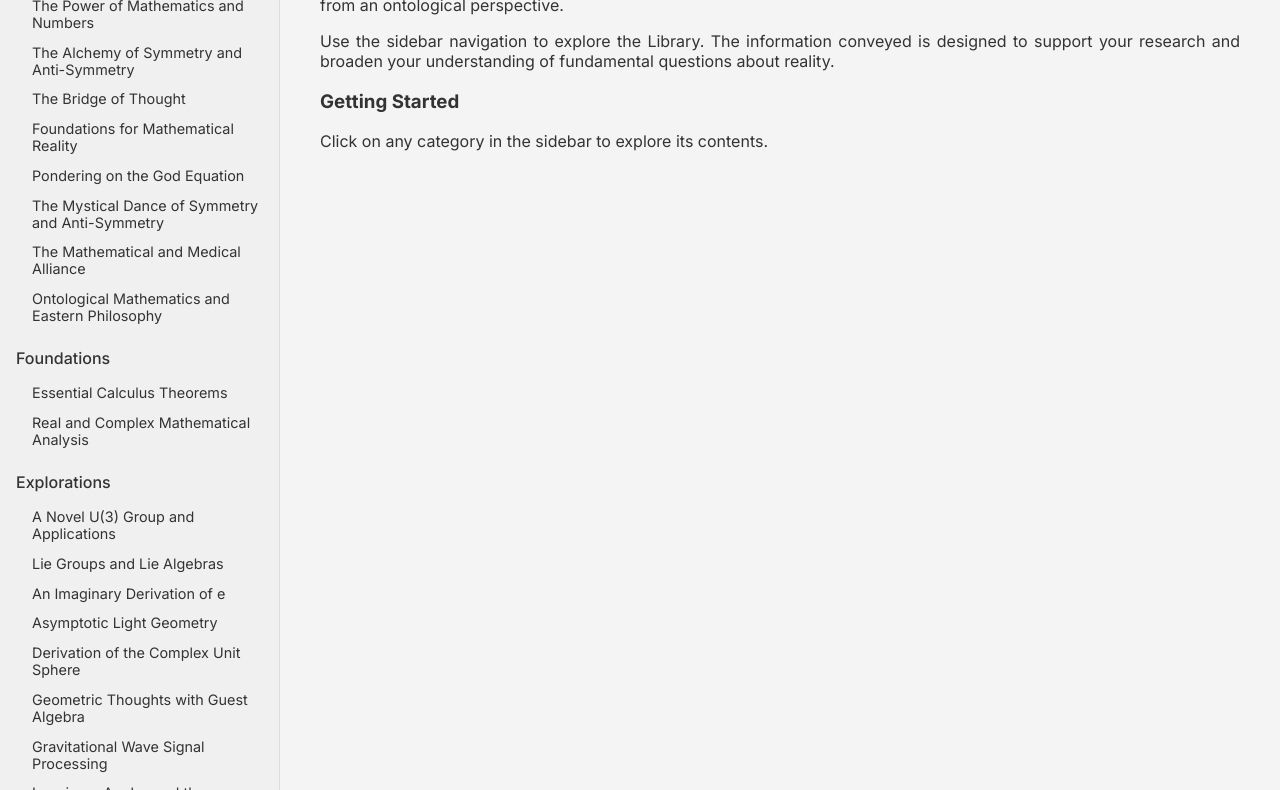
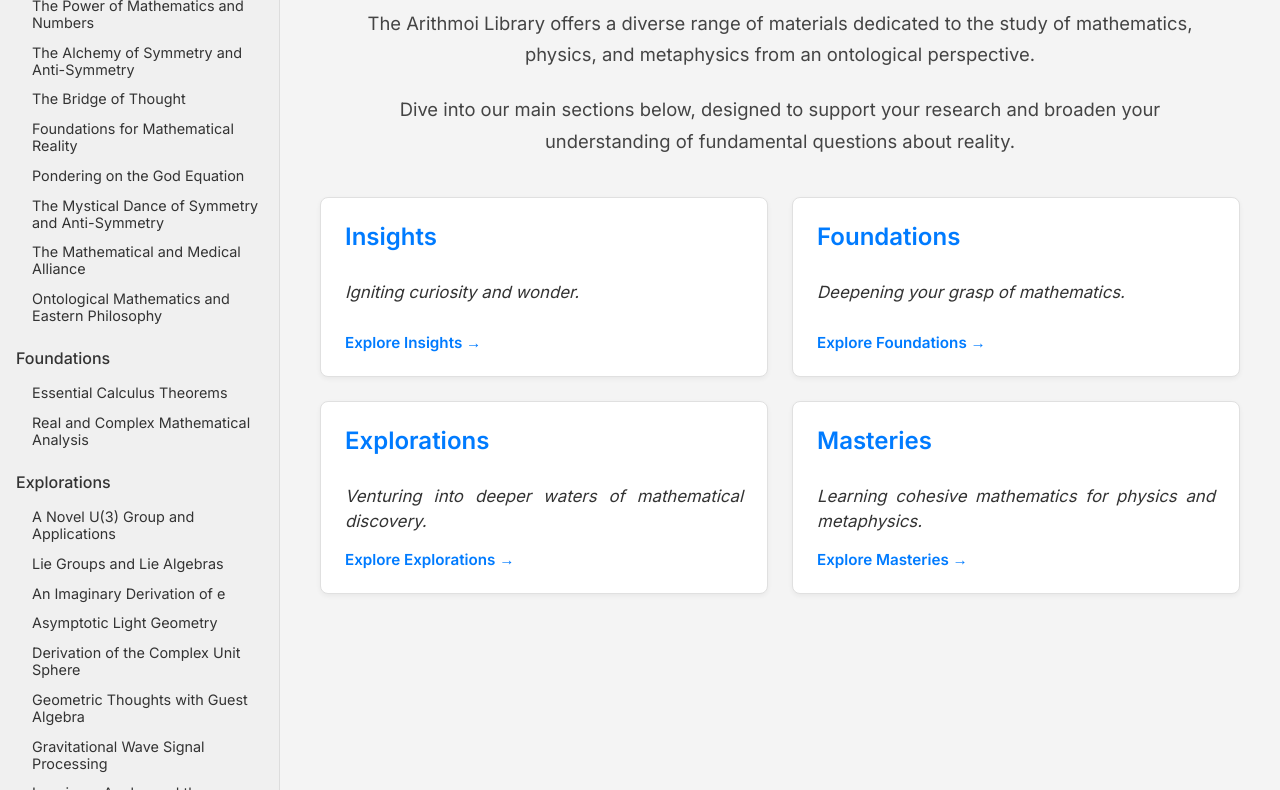
Before and after one commit to arithmoi/library, an Astro site: page /library in a window 1280 px wide. Shown: the part 220-1010 px from the top of the page. Built offline with nearby package versions, Linux system fonts and the light colour scheme; Astro itself is replaced by a stand-in of ours.

Commit message:
library update ui sections

```diff
--- a/src/pages/library/index.astro
+++ b/src/pages/library/index.astro
@@ -1,44 +1,112 @@
 ---
 import Layout from '../../layouts/Layout.astro';
+
+const ctaSections = [
+  { href: '/library/insights/', text: 'Igniting curiosity and wonder.', title: 'Insights' },
+  { href: '/library/foundations/', text: 'Deepening your grasp of mathematics.', title: 'Foundations' },
+  { href: '/library/explorations/', text: 'Venturing into deeper waters of mathematical discovery.', title: 'Explorations' },
+  { href: '/library/masteries/', text: 'Learning cohesive mathematics for physics and metaphysics.', title: 'Masteries' }
+];
 ---
 
 <Layout title="Library Collection | Arithmoi Library">
-  <h2>Explore the Arithmoi Library Collection</h2>
-  <p>
-    The Arithmoi Library offers a diverse range of materials dedicated to the study of mathematics, physics, and metaphysics from an ontological perspective.
-  </p>
-  <p>
-    Use the sidebar navigation to explore the Library. The information conveyed is designed to support your research and broaden your understanding of fundamental questions about reality.
-  </p>
-  <h3>Getting Started</h3>
-  <p>Click on any category in the sidebar to explore its contents.</p>
+  <div class="library-welcome-page">
+    <h2>Explore the Arithmoi Library Collection</h2>
+    <p class="intro-text">
+      The Arithmoi Library offers a diverse range of materials dedicated to the study of mathematics, physics, and metaphysics from an ontological perspective.
+    </p>
+    <p class="intro-text">
+      Dive into our main sections below, designed to support your research and broaden your understanding of fundamental questions about reality.
+    </p>
+
+    <div class="item-grid cta-grid">
+      {ctaSections.map(item => (
+        <a href={item.href} class="item-card cta-item">
+          <h4>{item.title}</h4>
+          <p class="cta-text"><em>{item.text}</em></p>
+          <span class="explore-link">Explore {item.title} &rarr;</span>
+        </a>
+      ))}
+    </div>
+  </div>
 </Layout>
 
 <style>
-  .cta-container {
-    text-align: center; /* Center the button */
-    margin-top: 2rem;
-    margin-bottom: 1rem;
+  .library-welcome-page h2 {
+    margin-bottom: 1.5rem; /* Increased bottom margin */
+    font-size: 2.4em; /* Slightly larger heading */
+    text-align: center; /* Center the main heading */
+    color: #222; /* Darker heading color */
+  }
+  .library-welcome-page .intro-text {
+    margin-bottom: 1.5rem;
+    font-size: 1.15em; /* Slightly larger intro text */
+    color: #444; /* Slightly lighter than heading, but still dark */
+    max-width: 75ch; /* Optimal line length for readability */
+    margin-left: auto;
+    margin-right: auto;
+    text-align: center; /* Center the introductory paragraphs */
+    line-height: 1.7; /* Improved line spacing for readability */
   }
 
-  .cta-button {
-    display: inline-block;
-    padding: 12px 24px;
-    font-size: 1.1em;
-    font-weight: bold;
-    color: #fff;
-    background-color: #007bff; /* Primary blue */
-    border: none;
-    border-radius: 5px;
-    text-decoration: none;
-    transition: background-color 0.3s ease;
-    box-shadow: 0 2px 4px rgba(0,0,0,0.1);
+  .library-welcome-page .intro-text:last-of-type {
+    margin-bottom: 2.5rem; /* More space before CTAs */
   }
 
-  .cta-button:hover,
-  .cta-button:focus {
-    background-color: #0056b3; /* Darker blue on hover/focus */
-    color: #fff;
+  .item-grid {
+    display: grid;
+    grid-template-columns: repeat(auto-fit, minmax(280px, 1fr));
+    gap: 1.5rem;
+    margin-top: 2rem;
+    margin-bottom: 2rem;
+  }
+
+  @media (min-width: 768px) {
+    .cta-grid {
+      grid-template-columns: repeat(2, 1fr); /* Prefer 2 columns for 4 items on larger screens */
+    }
+  }
+
+  .item-card {
+    display: flex;
+    flex-direction: column;
+    background-color: #fff;
+    border: 1px solid #e0e0e0;
+    border-radius: 8px;
+    padding: 1.5rem;
     text-decoration: none;
+    color: inherit;
+    transition: box-shadow 0.3s ease, transform 0.3s ease;
+    box-shadow: 0 2px 5px rgba(0,0,0,0.05);
+    min-height: 180px;
+  }
+
+  .item-card:hover {
+    box-shadow: 0 5px 15px rgba(0,0,0,0.1);
+    transform: translateY(-5px);
+  }
+
+  .item-card h4 {
+    margin-top: 0;
+    margin-bottom: 0.75rem;
+    font-size: 1.5em;
+    color: #007bff;
+    font-weight: 600;
+  }
+
+  .item-card .cta-text {
+    font-size: 1.05em;
+    line-height: 1.5;
+    margin-bottom: 1rem;
+    color: #333;
+    flex-grow: 1;
+  }
+
+  .item-card .explore-link {
+    font-weight: 600;
+    color: #007bff;
+    font-size: 0.95em;
+    align-self: flex-start;
+    margin-top: auto;
   }
 </style>
```
